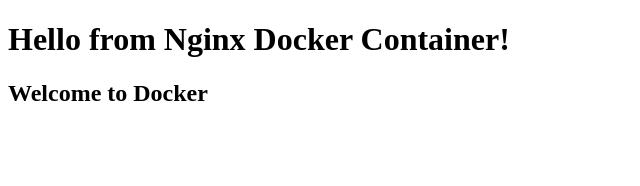
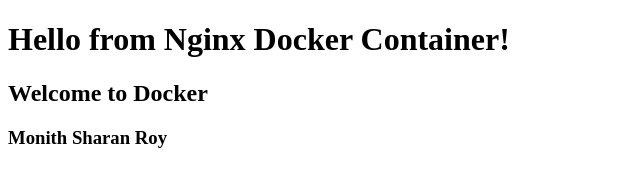
Before and after one commit to SridharAdapala/Docker, a plain HTML site: page index.html in a window 1280 px wide. Shown: the whole page, without its empty margins (0-640 px from the left). Drawn offline with Linux system fonts and the light colour scheme.

Commit message:
new commit

```diff
--- a/index.html
+++ b/index.html
@@ -6,5 +6,6 @@
 <body>
     <h1>Hello from Nginx Docker Container!</h1>
     <h2>Welcome to Docker</h2>
+    <h3>Monith Sharan Roy</h3>
 </body>
 </html>
```
